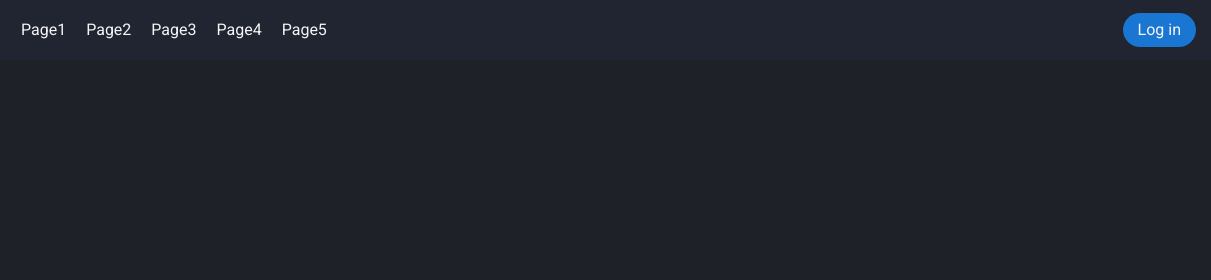
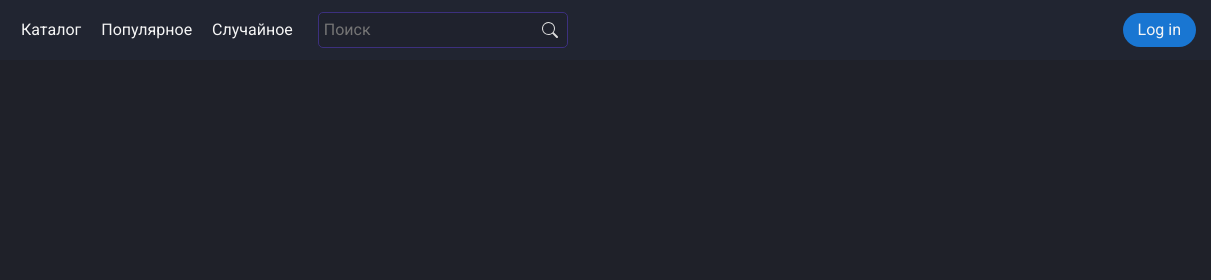
Before and after one commit to GumnovRuslan/pet-project, a plain HTML site: page index.html in a window 1280 px wide. Shown: the top 280 px of the page, 69-1280 px from the left. Drawn offline with Linux system fonts and the light colour scheme.

Commit message:
add search

```diff
--- a/index.html
+++ b/index.html
@@ -23,12 +23,14 @@
 							<img src="/img/Logo/icons8-amazon-alexa-logo-150.svg" alt="" class="logo__img" />
 						</a>
 						<nav class="nav">
-							<a href="#" class="nav__link">Page1</a>
-							<a href="#" class="nav__link">Page2</a>
-							<a href="#" class="nav__link">Page3</a>
-							<a href="#" class="nav__link">Page4</a>
-							<a href="#" class="nav__link">Page5</a>
+							<a href="#" class="nav__link">Каталог</a>
+							<a href="#" class="nav__link">Популярное</a>
+							<a href="#" class="nav__link">Случайное</a>
 						</nav>
+						<div class='header__search-container'>
+							<input class="header__search" type='text' placeholder="Поиск">
+							<img class="header__search-img" src='./img/search.svg' alt=''>
+						</div>
 					</div>
 					<div class="header__right">
 						<div class="profile">
--- a/style.css
+++ b/style.css
@@ -45,11 +45,39 @@ body {
 	font-size: 16px;
 	color: var(--text, #f5f5f5);
 }
+.header__search-container {
+	position: relative;
+	display: flex;
+	flex-direction: column;
+	align-items: center;
+	justify-content: center;
+}
+.header__search {
+	position: relative;
+	padding: 5px 21px 5px 5px;
+	width: 250px;
+	color: var(--text);
+	background: #1f222d;
+	border: 1px solid #3c307e;
+	border-radius: 5px;
+	transition: all 0.3px;
+}
+.header__search:hover {
+	background: #191c24;
+	border: 1px solid #5648b2;
+}
+.header__search-img {
+	position: absolute;
+	top: calc(50% - 8px);
+	right: 10px;
+	width: 16px;
+	height: 16px;
+}
 
 .notification__img {
 	display: block;
-	width: 30px;
-	height: 30px;
+	width: 25px;
+	height: 25px;
 	/* background: #000; */
 }
 
```
Also changed, not shown: img/search.svg (added).
